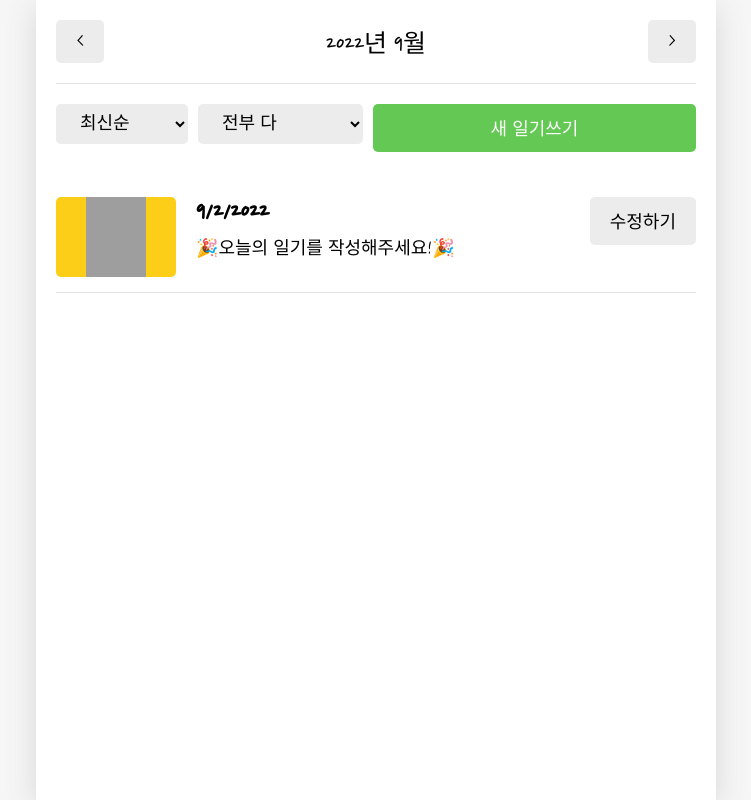
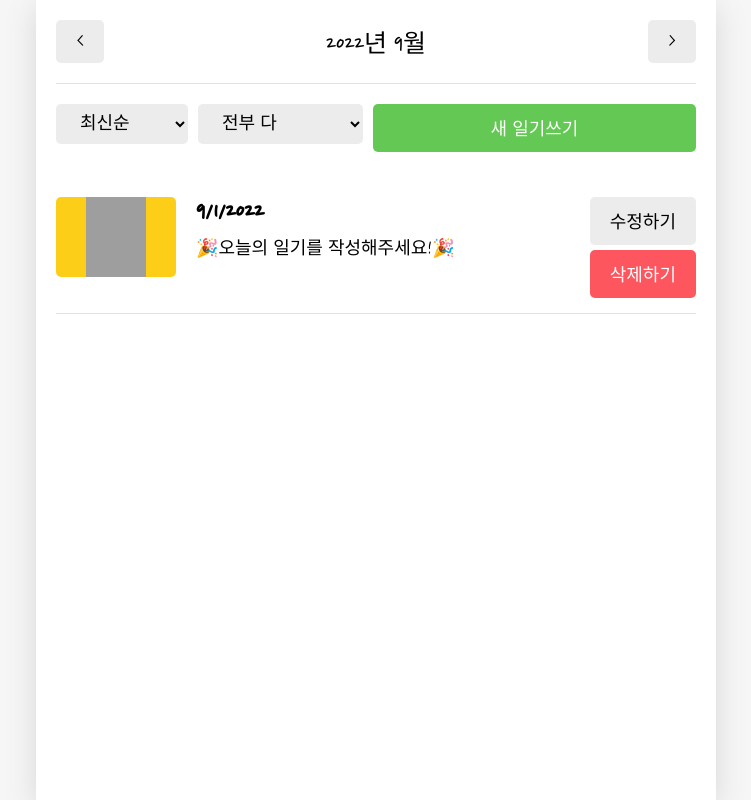
Before and after one commit to hiimhl/Emotion_Diary_App, a React (Create React App) app: page / in a window 1280 px wide. Shown: the whole page, without its empty margins (264-1015 px from the left). Built offline with nearby package versions, Linux system fonts and the light colour scheme; grey boxes are pictures that could not be loaded; a web font is replaced by a local one.

Commit message:
최적화

```diff
--- a/src/App.css
+++ b/src/App.css
@@ -198,6 +198,11 @@ header button {
 
 .DiaryItem .btn_wrapper {
   min-width: 70px;
+  display: flex;
+  flex-direction: column;
+}
+.DiaryItem .btn_wrapper_btn {
+  margin-bottom: 5px;
 }
 
 /* DiaryEditor */
--- a/src/App.js
+++ b/src/App.js
@@ -1,6 +1,6 @@
 import "./App.css";
 import { BrowserRouter, Routes, Route } from "react-router-dom";
-import React, { useReducer, useRef } from "react";
+import React, { useEffect, useReducer, useRef } from "react";
 import Home from "./pages/Home";
 import New from "./pages/New";
 import Edit from "./pages/Edit";
@@ -11,7 +11,7 @@ const dummyList = [
     id: 0,
     emotion: 3,
     content: "🎉오늘의 일기를 작성해주세요!🎉",
-    date: 1662117800481,
+    date: new Date().getTime(), //today
   },
 ];
 
@@ -38,6 +38,8 @@ const reducer = (state, action) => {
     default:
       return state;
   }
+
+  localStorage.setItem("diary", JSON.stringify(newState));
   return newState;
 };
 
@@ -47,6 +49,20 @@ export const DiaryDispatchContext = React.createContext();
 function App() {
   const [data, dispatch] = useReducer(reducer, dummyList);
   const dataId = useRef(1); //dummy data의 id와 겹치지 않도록 조심.
+
+  // get Item from local storage
+  useEffect(() => {
+    const localData = localStorage.getItem("diary");
+    if (localData) {
+      // id를 정렬하여 가장 높은 숫자에 +1을 해줌.
+      const diaryList = JSON.parse(localData).sort(
+        (a, b) => parseInt(b.id) - parseInt(a.id)
+      );
+      dataId.current = parseInt(diaryList[0].id) + 1;
+
+      dispatch({ type: "INIT", data: diaryList });
+    }
+  }, []);
 
   // CREAT
   const onCreate = (date, content, emotion) => {
--- a/src/components/DiaryEditor.js
+++ b/src/components/DiaryEditor.js
@@ -1,7 +1,7 @@
 import MyHeader from "./MyHeader";
 import MyButton from "./MyButton";
 import { useNavigate } from "react-router-dom";
-import { useRef, useState, useContext, useEffect } from "react";
+import { useRef, useState, useContext, useEffect, useCallback } from "react";
 import EmotionItem from "./EmotionItem";
 
 import { DiaryDispatchContext } from "../App";
@@ -17,11 +17,11 @@ function DiaryEditor({ isEdit, originData }) {
   const navigate = useNavigate();
   const contentRef = useRef();
 
-  const { onCreate, onEdit } = useContext(DiaryDispatchContext);
+  const { onCreate, onEdit, onRemove } = useContext(DiaryDispatchContext);
 
-  const handleClickEmote = (emotion) => {
+  const handleClickEmote = useCallback((emotion) => {
     setEmotion(emotion);
-  };
+  }, []);
 
   const handleSubmit = () => {
     if (content.length < 1) {
@@ -44,6 +44,13 @@ function DiaryEditor({ isEdit, originData }) {
     navigate("/", { replace: true }); //이 페이지로 돌아오지 못하게 막음.
   };
 
+  const handleRemove = () => {
+    if (window.confirm("정말 삭제하시겠습니까?")) {
+      onRemove(originData.id);
+      navigate("/", { replace: true });
+    }
+  };
+
   useEffect(() => {
     if (isEdit) {
       setDate(getStringDate(new Date(parseInt(originData.date))));
@@ -58,6 +65,15 @@ function DiaryEditor({ isEdit, originData }) {
         headText={isEdit ? "일기 수정하기" : "새 일기쓰기"}
         leftChild={
           <MyButton text={"< 뒤로가기"} onClick={() => navigate(-1)} />
+        }
+        rightChild={
+          isEdit && (
+            <MyButton
+              text={"삭제하기"}
+              type={"negative"}
+              onClick={handleRemove}
+            />
+          )
         }
       />
       <div>
--- a/src/components/DiaryItem.js
+++ b/src/components/DiaryItem.js
@@ -1,8 +1,11 @@
 import MyButton from "./MyButton";
 import { useNavigate } from "react-router-dom";
+import React, { useContext } from "react";
+import { DiaryDispatchContext } from "../App";
 
 function DiaryItem({ id, emotion, content, date }) {
   const navigate = useNavigate();
+  const { onRemove } = useContext(DiaryDispatchContext);
 
   const env = process.env;
   env.PUBLIC_URL = env.PUBLIC_URL || ""; //밑의 src로 이미지가 안나온다면 작성할 것.
@@ -17,6 +20,13 @@ function DiaryItem({ id, emotion, content, date }) {
     navigate(`/edit/${id}`);
   };
 
+  const handleRemove = () => {
+    if (window.confirm("정말 삭제하시겠습니까?")) {
+      onRemove(id);
+      navigate("/", { replace: true });
+    }
+  };
+
   return (
     <div className="DiaryItem">
       <div className={`emotion_img_wrapper emotion_img_wrapper_${emotion}`}>
@@ -27,10 +37,15 @@ function DiaryItem({ id, emotion, content, date }) {
         <span className="diary_content_preview">{content.slice(0, 25)}</span>
       </div>
       <div className="btn_wrapper">
-        <MyButton onClick={goEdit} text={"수정하기"} />
+        <MyButton
+          className={"btn_wrapper_btn"}
+          onClick={goEdit}
+          text={"수정하기"}
+        />
+        <MyButton onClick={handleRemove} text={"삭제하기"} type={"negative"} />
       </div>
     </div>
   );
 }
 
-export default DiaryItem;
+export default React.memo(DiaryItem);
--- a/src/components/DiaryList.js
+++ b/src/components/DiaryList.js
@@ -1,4 +1,4 @@
-import { useState } from "react";
+import React, { useEffect, useState } from "react";
 import MyButton from "./MyButton";
 import { useNavigate } from "react-router-dom";
 import DiaryItem from "./DiaryItem";
@@ -16,7 +16,10 @@ const filterOption = [
 ];
 
 // Select tag Component
-function ControlMenu({ value, onChange, optionList }) {
+const ControlMenu = React.memo(({ value, onChange, optionList }) => {
+  useEffect(() => {
+    console.log("render");
+  }, []);
   return (
     <select
       className="ControlMenu"
@@ -30,7 +33,7 @@ function ControlMenu({ value, onChange, optionList }) {
       ))}
     </select>
   );
-}
+});
 
 function DiaryList(props) {
   const navigate = useNavigate();
--- a/src/components/EmotionItem.js
+++ b/src/components/EmotionItem.js
@@ -1,3 +1,5 @@
+import React from "react";
+
 function EmotionItem({
   emotion_id,
   emotion_img,
@@ -20,4 +22,6 @@ function EmotionItem({
   );
 }
 
-export default EmotionItem;
+export default React.memo(EmotionItem);
+//prop으로 onClick같은 Fn이 오면 자동으로 랜더링됨??
+//그래서 onClick을 따로 또 memo해줘야함.
--- a/src/components/MyButton.js
+++ b/src/components/MyButton.js
@@ -7,7 +7,9 @@ function MyButton(props) {
 
   return (
     <button
-      className={["MyButton", `MyButton_${btnType}`].join(" ")}
+      className={["MyButton", `MyButton_${btnType}`, `${props.className}`].join(
+        " "
+      )}
       onClick={props.onClick}
     >
       {props.text}
```
Also changed, not shown: 1 other file (tests, documents, lock files or other folders).
